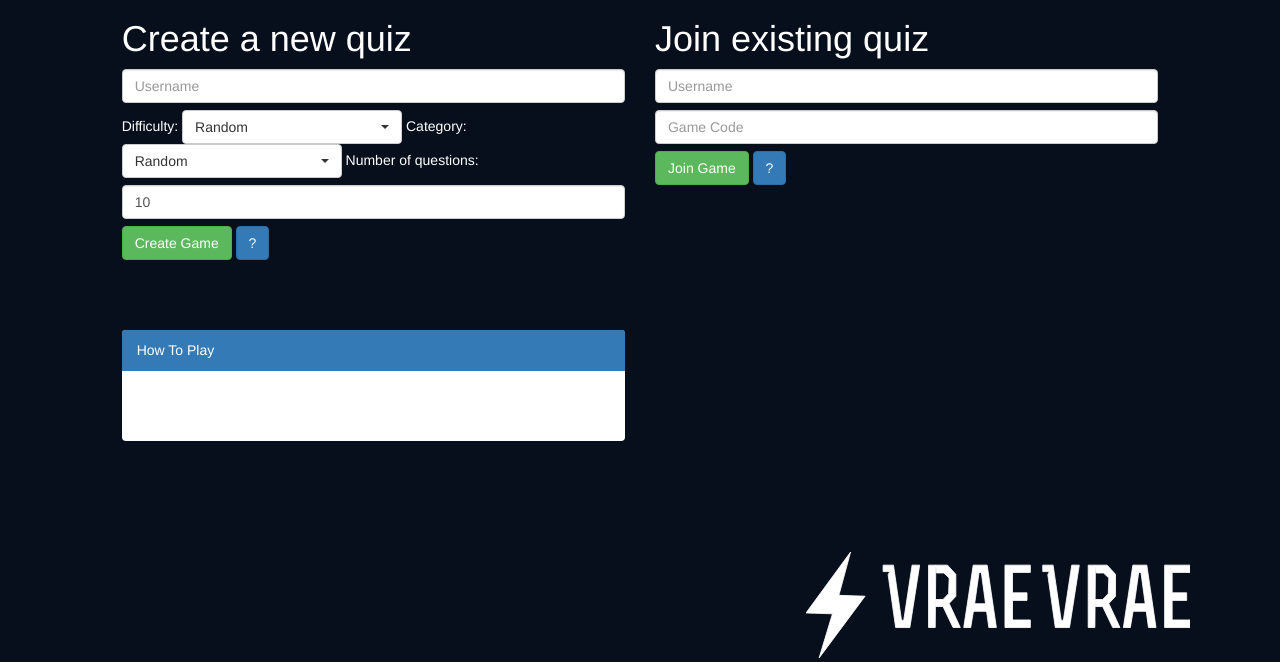
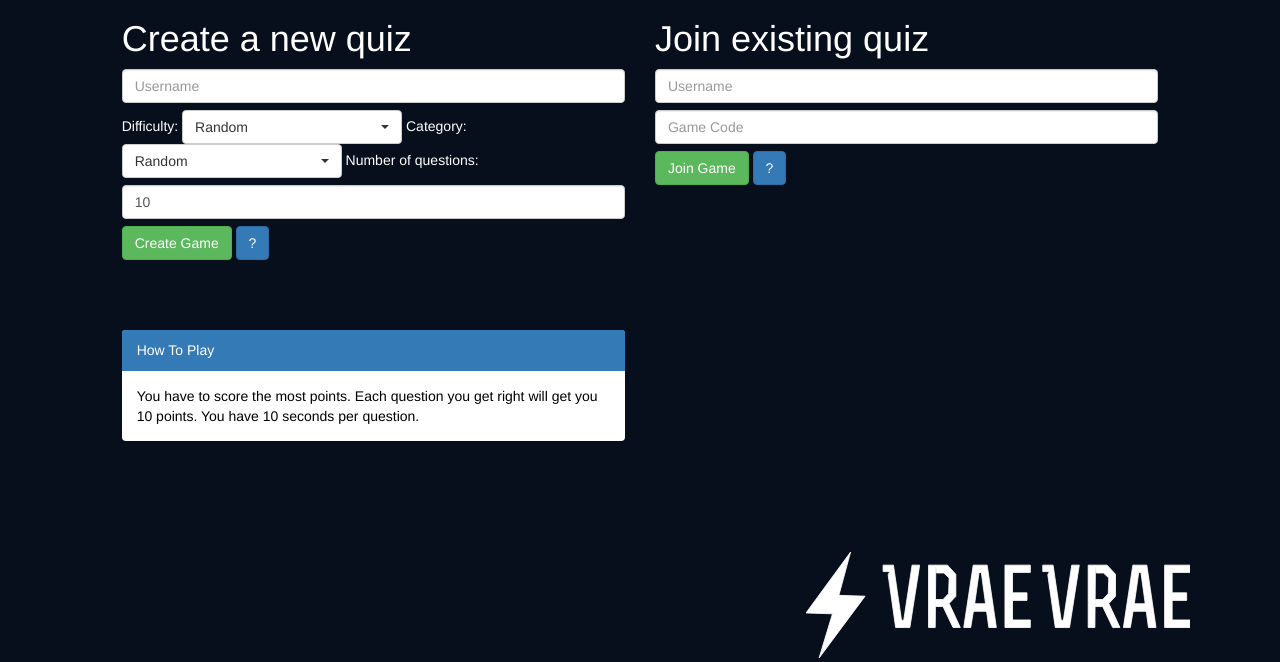
Before and after one commit to vraevrae/vraevrae, a Flask app: page / in a window 1280 px wide. Shown: the part 73-735 px from the top of the page. Run offline with Flask 2, Linux system fonts and the light colour scheme; some libraries are stand-ins or nearby versions.

Commit message:
Changed panel color

```diff
--- a/static/styles.css
+++ b/static/styles.css
@@ -89,11 +89,9 @@ body {
 }
 
 #panel{
-
   margin-top: 70px;
   border-top-width: 0px;
   border-left-width: 0px;
   border-right-width: 0px;
   border-bottom-width: 0px;
-
 }
--- a/templates/index.html
+++ b/templates/index.html
@@ -48,7 +48,7 @@
 
         <div class="panel panel-primary mt-3" id="panel">
             <div class="panel-heading">How To Play</div>
-                <div class="panel-body">
+                <div class="panel-body color-black">
                 You have to score the most points. Each question you get right will get you 10 points. You have 10 seconds per question.
             </div>
         </div>
```
